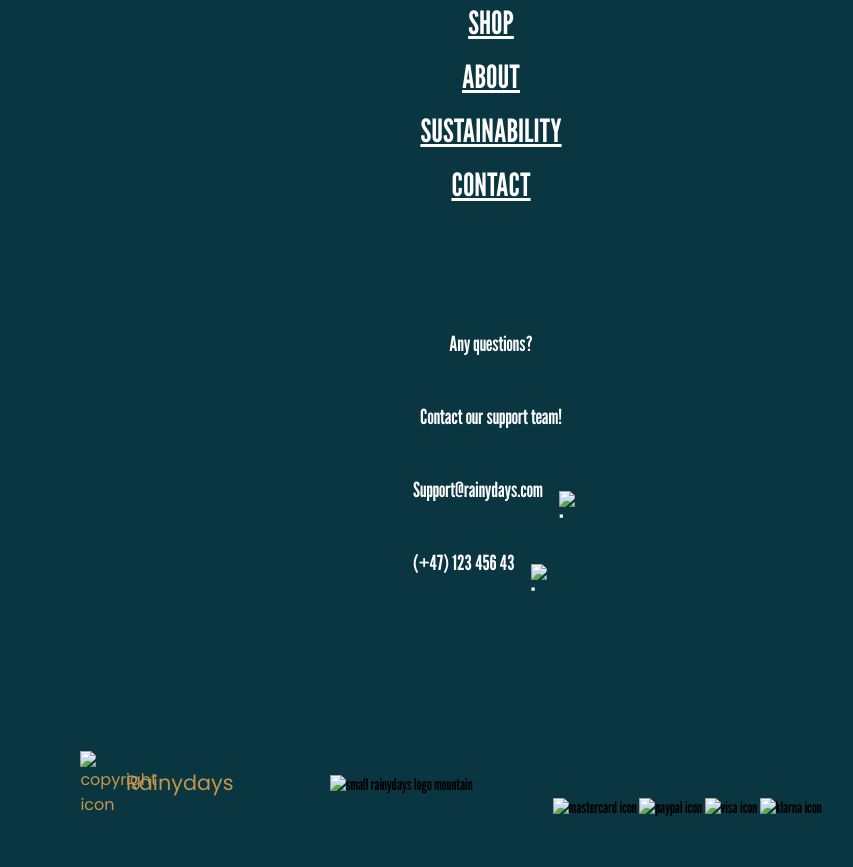
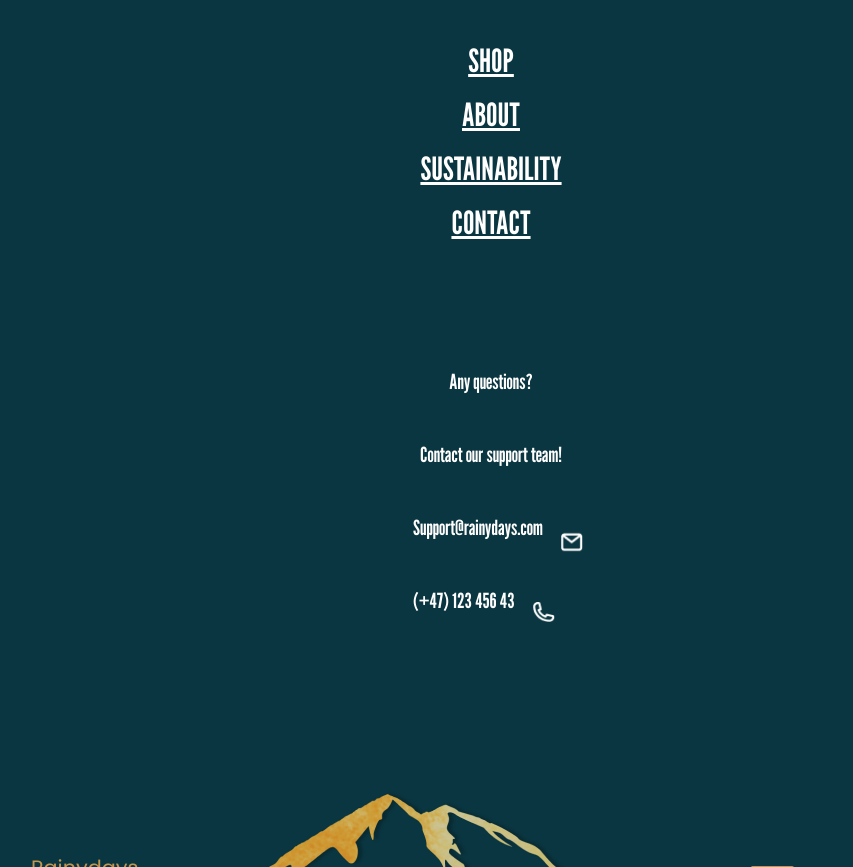
Before and after one commit to NoroffFEU/html-css-course-assignment-idatold, a plain HTML site: page checkout/index.html in a window 1280 px wide. Shown: the part 1933-2800 px from the top of the page, without its empty margins (149-1002 px from the left). Drawn offline with nearby package versions, Linux system fonts and the light colour scheme; the site is published under a folder, as on GitHub Pages, so addresses that start at the root find nothing.

Commit message:
checkout links

```diff
--- a/checkout/index.html
+++ b/checkout/index.html
@@ -11,12 +11,12 @@
       name="description"
       content="Your Cart at RainyDays – Where your adventure essentials await. Review and secure your selections with ease as you prepare for the ultimate outdoor experience. Shop confidently, knowing that your RainyDays cart holds the key to comfort, durability, and style on your explorations."
     />
-    <script src="/javascript/cartCheckoutpagehtml.mjs" type="module"></script>
+    <script src="../javascript/cartCheckoutpagehtml.mjs" type="module"></script>
   </head>
   <body>
     <nav class="navbar">
       <div class="navbar-content">
-        <a href="/index.html">
+        <a href="../index.html">
           <img
             class="link-logo-img"
             src="../assets/images/rainydayswithmountain.png"
@@ -78,10 +78,10 @@
                   <label for="phone">Phone Number:</label>
                   <input type="tel" id="phone" name="phone">
               </div>
-              <a class="cart-button form-button" href="/checkout/confirmation/">PLACE ORDER</a>
+              <a class="cart-button form-button" href="../checkout/confirmation/">PLACE ORDER</a>
           </form>
 
-        <a class="cart-button" href="/html/shop.html">CONTINUE SHOPPING</a>
+        <a class="cart-button" href="../html/shop.html">CONTINUE SHOPPING</a>
       </div>
 
     </main>
@@ -94,7 +94,7 @@
             <p>Access to exlusive offers and content.</p>
           </div>
           <div class="form-wrapper-footer">
-            <form class="form-footer" action="/action_page.php">
+            <form class="form-footer" action="../action_page.php">
               <div class="input-wrapper-text">
                 <input
                   class="input-footer"
@@ -150,7 +150,7 @@
             <p>Support@rainydays.com</p>
             <img
               class="icon-mail"
-              src="/assets/images/%F0%9F%A6%86%20icon%20_email%20outline_.png"
+              src="../assets/images/%F0%9F%A6%86%20icon%20_email%20outline_.png"
               alt="icon email"
             />
           </div>
@@ -158,7 +158,7 @@
             <p>(+47) 123 456 43</p>
             <img
               class="icon-phone"
-              src="/assets/images/%F0%9F%A6%86%20icon%20_phone%20outline_.png"
+              src="../assets/images/%F0%9F%A6%86%20icon%20_phone%20outline_.png"
               alt="icon phone"
             />
           </div>
@@ -167,29 +167,29 @@
       <div class="footer-bottom">
         <div class="icons-bottom-wrapper">
           <img
-            src="/assets/images/%F0%9F%A6%86%20icon%20_MasterCard_mastercard.png"
+            src="../assets/images/%F0%9F%A6%86%20icon%20_MasterCard_mastercard.png"
             alt="mastercard icon"
           />
           <img
-            src="/assets/images/%F0%9F%A6%86%20icon%20_PayPal_paypal.png"
+            src="../assets/images/%F0%9F%A6%86%20icon%20_PayPal_paypal.png"
             alt="paypal icon"
           />
           <img
-            src="/assets/images/%F0%9F%A6%86%20icon%20_Visa_visa.png"
+            src="../assets/images/%F0%9F%A6%86%20icon%20_Visa_visa.png"
             alt="visa icon"
           />
-          <img src="/assets/images/Group%2044klarna.png" alt="klarna icon" />
+          <img src="../assets/images/Group%2044klarna.png" alt="klarna icon" />
         </div>
         <div class="logo-footer">
           <img
-            src="/assets/images/RainyDays_Logo%C2%A8small%206%20rotate.png"
+            src="../assets/images/RainyDays_Logo%C2%A8small%206%20rotate.png"
             alt="small rainydays logo mountain"
           />
         </div>
         <div class="copyright-wrapper">
           <div class="copyright-image">
             <img
-              src="/assets/images/%F0%9F%A6%86%20icon%20_copyright_.png"
+              src="../assets/images/%F0%9F%A6%86%20icon%20_copyright_.png"
               alt="copyright icon"
             />
           </div>
```
